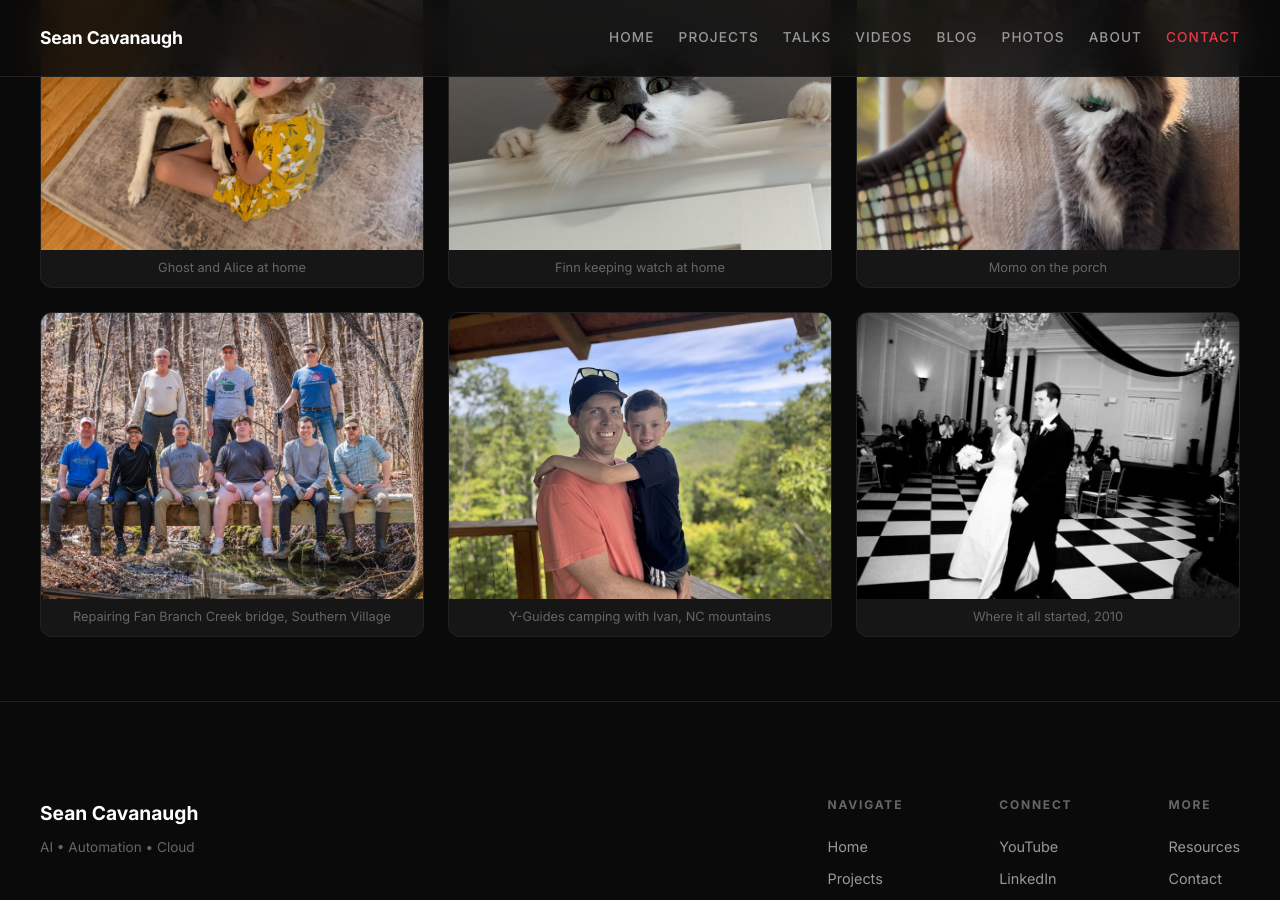
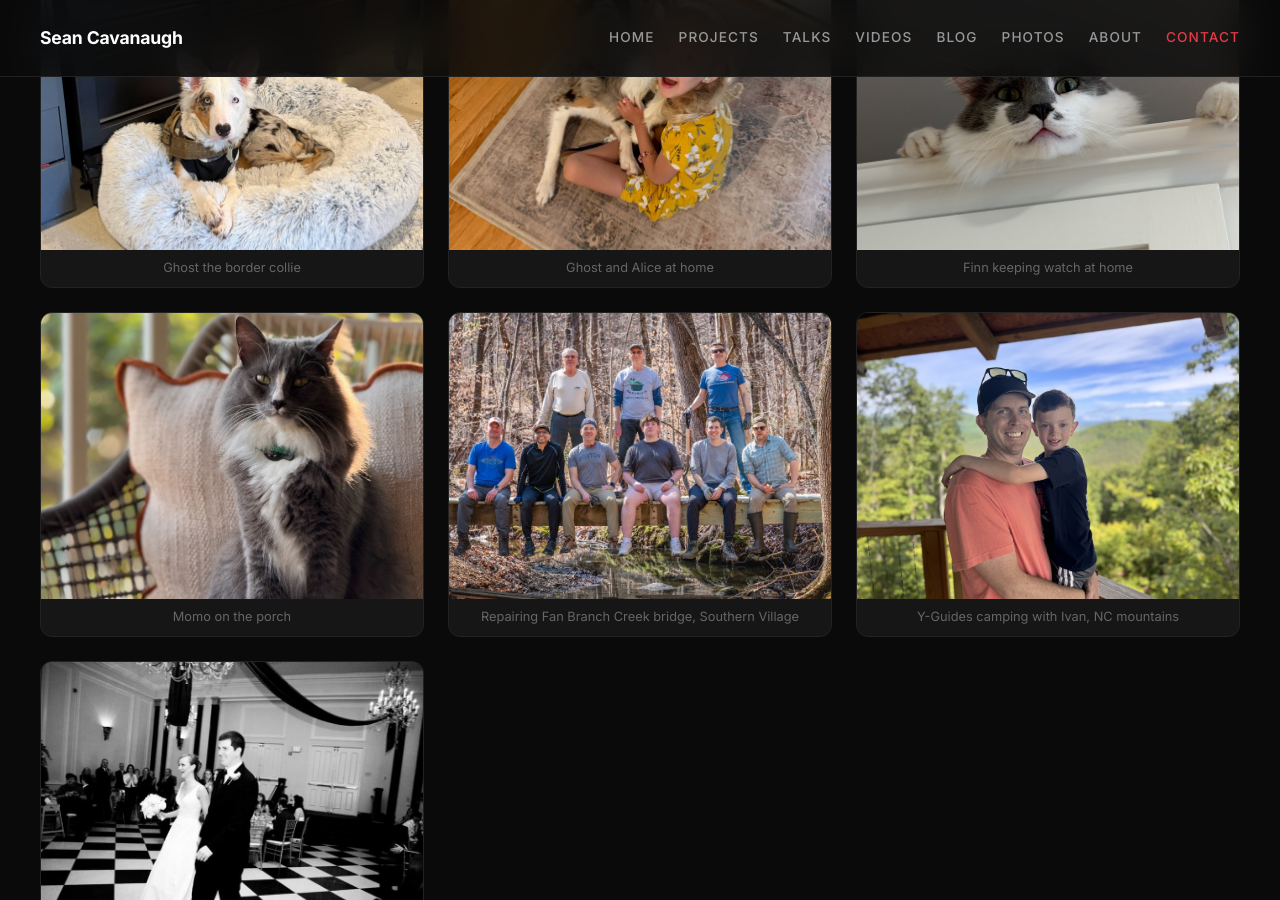
Before and after one commit to IPvSean/cavanaugh.pro, a Jekyll site: the page built from pages/about.html, in a window 1280 px wide and 900 px high, scrolled down 3201 px. Built offline with Jekyll 4.4.1, drawn with Linux system fonts in a browser that asks for light colours.

```diff
--- a/pages/about.html
+++ b/pages/about.html
@@ -96,6 +96,10 @@ permalink: /about/
           <span>Family at Times Square, NYC</span>
         </div>
         <div class="about-family-item">
+          <img src="/assets/images/ghost-dog.png" alt="Ghost the border collie in his bed, Chapel Hill, NC" loading="lazy">
+          <span>Ghost the border collie</span>
+        </div>
+        <div class="about-family-item">
           <img src="/assets/images/ghost-and-alice.png" alt="Ghost and Alice at home, Chapel Hill, NC, 2026" loading="lazy">
           <span>Ghost and Alice at home</span>
         </div>
```
